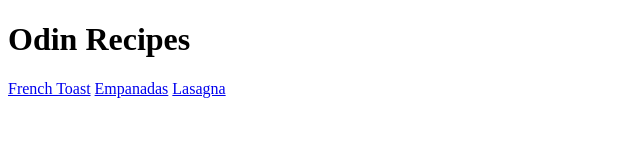
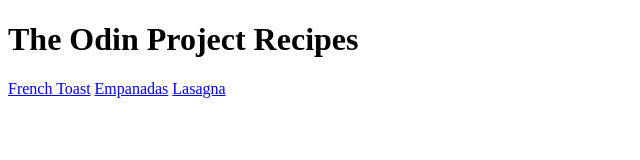
Before and after one commit to itsaxiis/odin-recipes, a plain HTML site: page index.html in a window 1280 px wide. Shown: the whole page, without its empty margins (0-640 px from the left). Drawn offline with Linux system fonts and the light colour scheme.

Commit message:
changed text

```diff
--- a/index.html
+++ b/index.html
@@ -7,7 +7,7 @@
     <title>Recipes</title>
 </head>
 <body>
-    <h1>Odin Recipes</h1>
+    <h1>The Odin Project Recipes</h1>
     <a href="./recipes/french-toast.html">French Toast</a>
     <a href="./recipes/empanadas.html">Empanadas</a>
     <a href="./recipes/lasagna.html">Lasagna</a>
```
